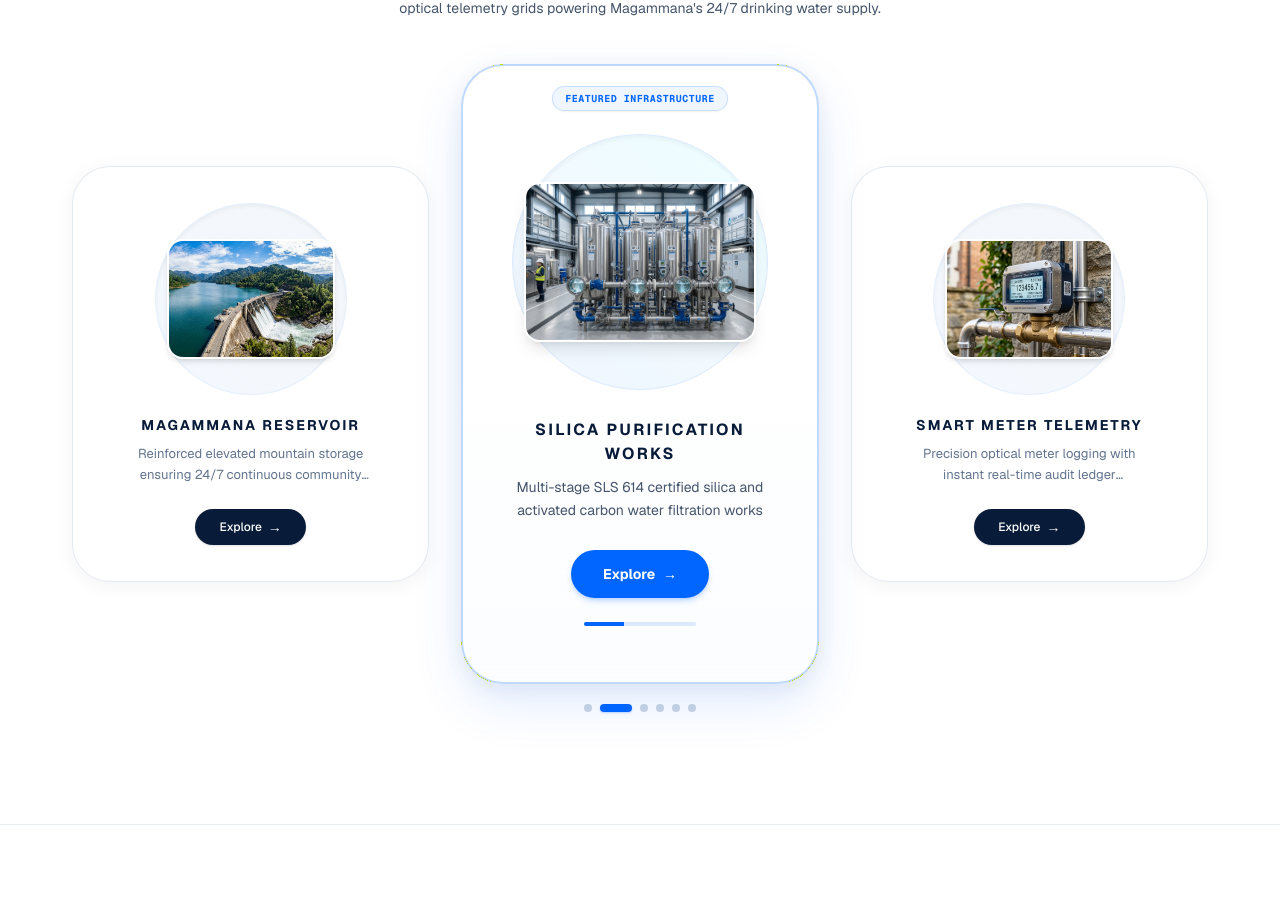
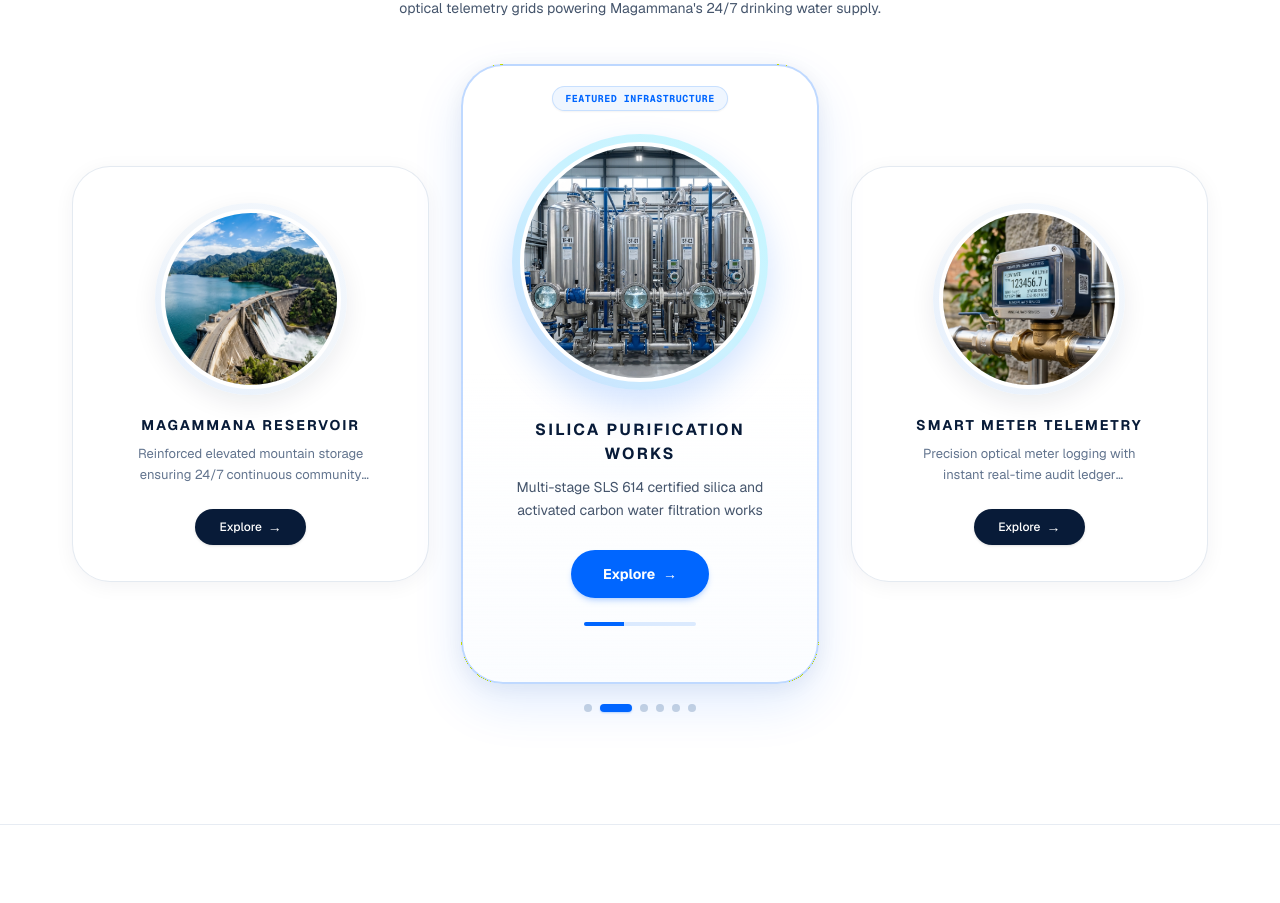
Before and after one commit to Genula2003/VIKASHA-CBO, a Next.js app: page / in a window 1280 px wide. Shown: the part 3618-4521 px from the top of the page. Built offline with nearby package versions, Linux system fonts and the light colour scheme.

Commit message:
feat: fit facility images matching directly into circular portals with white bezels

```diff
--- a/components/ImageSlideshow.tsx
+++ b/components/ImageSlideshow.tsx
@@ -180,14 +180,14 @@ export default function ImageSlideshow() {
             onClick={() => setCurrentIndex(leftIndex)}
             className="flex flex-col items-center text-center rounded-[32px] sm:rounded-[38px] bg-white border border-slate-200/90 p-7 sm:p-9 shadow-[0_4px_20px_rgba(8,27,56,0.05)] hover:shadow-[0_12px_32px_rgba(8,27,56,0.1)] transition-all duration-500 cursor-pointer group relative overflow-hidden select-none"
           >
-            {/* Soft Circular Disc Staging the Full-Color Image */}
-            <div className="w-44 h-44 sm:w-48 sm:h-48 rounded-full bg-gradient-to-tr from-blue-50/70 to-slate-100/80 border border-blue-100/60 flex items-center justify-center relative mb-5 transition-transform duration-500 group-hover:scale-105 shadow-inner">
-              <div className="w-38 h-26 sm:w-42 sm:h-30 rounded-2xl overflow-hidden shadow-md border-2 border-white relative">
+            {/* Circular Image Portal - Matching into the Circle */}
+            <div className="w-44 h-44 sm:w-48 sm:h-48 rounded-full p-1.5 bg-gradient-to-tr from-blue-100/70 via-slate-100 to-blue-50/80 shadow-[0_8px_25px_rgba(8,27,56,0.08)] mb-5 relative transition-transform duration-500 group-hover:scale-105">
+              <div className="w-full h-full rounded-full overflow-hidden border-4 border-white shadow-inner relative bg-slate-100">
                 <img
                   key={leftItem.id}
                   src={leftItem.image}
                   alt={leftItem.name}
-                  className="w-full h-full object-cover object-center transition-transform duration-500 group-hover:scale-105"
+                  className="w-full h-full object-cover object-center group-hover:scale-110 transition-transform duration-700"
                   loading="lazy"
                 />
               </div>
@@ -228,19 +228,19 @@ export default function ImageSlideshow() {
               {centerItem.badge || "FEATURED INFRASTRUCTURE"}
             </span>
 
-            {/* Soft Circular Disc Staging the Full-Color Image */}
-            <div className="w-56 h-56 sm:w-64 sm:h-64 rounded-full bg-gradient-to-tr from-blue-50 via-sky-50/90 to-cyan-50 border border-blue-100 flex items-center justify-center relative mb-7 mt-3 transition-transform duration-500 group-hover:scale-105 shadow-inner">
-              <div className="w-50 h-34 sm:w-58 sm:h-40 rounded-2xl overflow-hidden shadow-lg border-2 border-white relative">
+            {/* Circular Image Portal - Matching into the Circle */}
+            <div className="w-56 h-56 sm:w-64 sm:h-64 rounded-full p-2 bg-gradient-to-tr from-blue-500/25 via-sky-400/20 to-cyan-300/35 shadow-[0_16px_36px_rgba(0,102,255,0.18)] mb-7 mt-3 relative transition-transform duration-500 group-hover:scale-105">
+              <div className="w-full h-full rounded-full overflow-hidden border-4 border-white shadow-inner relative bg-slate-100">
                 <AnimatePresence mode="wait">
                   <motion.img
                     key={centerItem.id}
                     src={centerItem.image}
                     alt={centerItem.name}
-                    initial={{ opacity: 0, scale: 0.95 }}
+                    initial={{ opacity: 0, scale: 1.08 }}
                     animate={{ opacity: 1, scale: 1 }}
-                    exit={{ opacity: 0, scale: 1.03 }}
+                    exit={{ opacity: 0, scale: 0.96 }}
                     transition={{ duration: 0.45 }}
-                    className="w-full h-full object-cover object-center"
+                    className="w-full h-full object-cover object-center group-hover:scale-110 transition-transform duration-700"
                     loading="lazy"
                   />
                 </AnimatePresence>
@@ -288,14 +288,14 @@ export default function ImageSlideshow() {
             onClick={() => setCurrentIndex(rightIndex)}
             className="flex flex-col items-center text-center rounded-[32px] sm:rounded-[38px] bg-white border border-slate-200/90 p-7 sm:p-9 shadow-[0_4px_20px_rgba(8,27,56,0.05)] hover:shadow-[0_12px_32px_rgba(8,27,56,0.1)] transition-all duration-500 cursor-pointer group relative overflow-hidden select-none"
           >
-            {/* Soft Circular Disc Staging the Full-Color Image */}
-            <div className="w-44 h-44 sm:w-48 sm:h-48 rounded-full bg-gradient-to-tr from-blue-50/70 to-slate-100/80 border border-blue-100/60 flex items-center justify-center relative mb-5 transition-transform duration-500 group-hover:scale-105 shadow-inner">
-              <div className="w-38 h-26 sm:w-42 sm:h-30 rounded-2xl overflow-hidden shadow-md border-2 border-white relative">
+            {/* Circular Image Portal - Matching into the Circle */}
+            <div className="w-44 h-44 sm:w-48 sm:h-48 rounded-full p-1.5 bg-gradient-to-tr from-blue-100/70 via-slate-100 to-blue-50/80 shadow-[0_8px_25px_rgba(8,27,56,0.08)] mb-5 relative transition-transform duration-500 group-hover:scale-105">
+              <div className="w-full h-full rounded-full overflow-hidden border-4 border-white shadow-inner relative bg-slate-100">
                 <img
                   key={rightItem.id}
                   src={rightItem.image}
                   alt={rightItem.name}
-                  className="w-full h-full object-cover object-center transition-transform duration-500 group-hover:scale-105"
+                  className="w-full h-full object-cover object-center group-hover:scale-110 transition-transform duration-700"
                   loading="lazy"
                 />
               </div>
```
